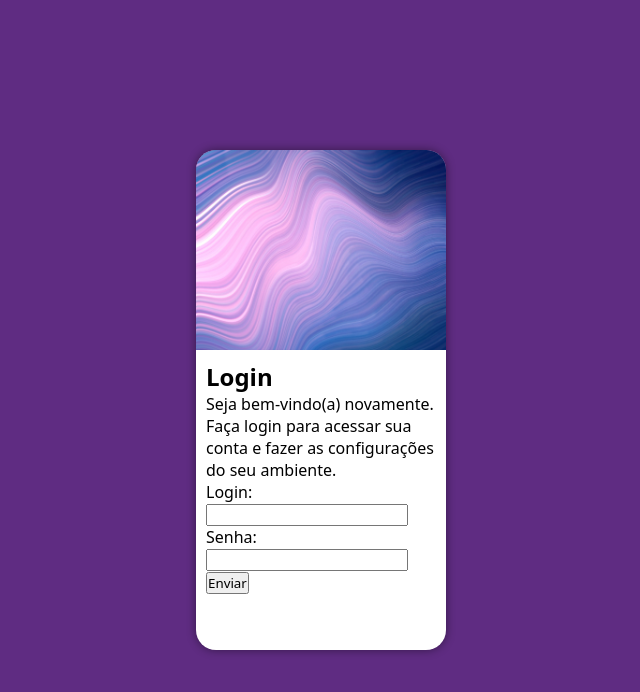
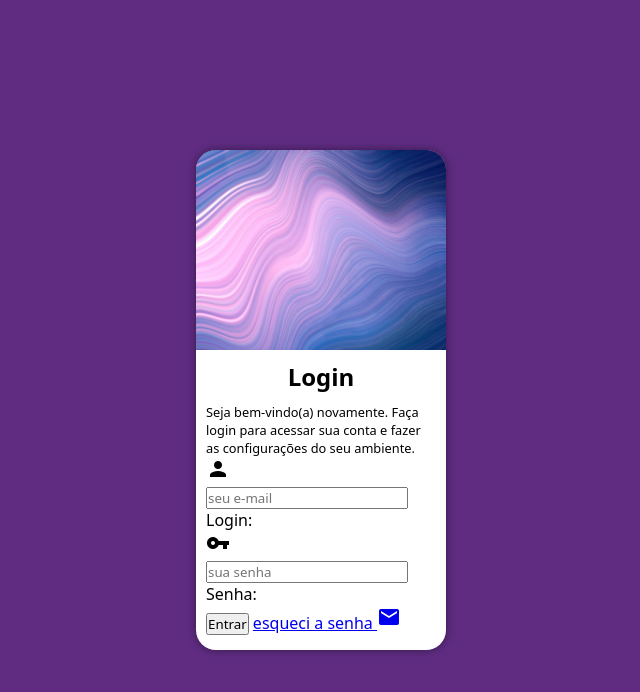
Before and after one commit to DFerreir4/Projeto-login, a plain HTML site: page index.html in a window 1280 px wide. Shown: the whole page, without its empty margins (319-959 px from the left). Drawn offline with Linux system fonts and the light colour scheme.

Commit message:
Formulário adicionado

```diff
--- a/index.html
+++ b/index.html
@@ -5,8 +5,10 @@
     <meta http-equiv="X-UA-Compatible" content="IE=edge">
     <meta name="viewport" content="width=device-width, initial-scale=1.0">
     <title>Document</title>
+    <link href="https://fonts.googleapis.com/icon?family=Material+Icons" rel="stylesheet">
     <link rel="stylesheet" href="./src/css/style.css">
     <link rel="stylesheet" href="./src/css/media-query.css">
+
 </head>
 <body>
     <main>
@@ -15,13 +17,24 @@
             <div id="form">
                 <h1>Login</h1>
                 <p>Seja bem-vindo(a) novamente. Faça login para acessar sua conta e fazer as configurações do seu ambiente.</p>
-                <form action="login.php" method="post">
-                    <label for="ilogin">Login:</label>
-                    <input type="text" name="login" id="ilogin">
-                    <label for="isenha">Senha:</label>
-                    <input type="password" name="senha" id="isenha">
-                    <input type="submit" value="Enviar">
-                </form>
+
+                    <form action="login.php" method="post" autocomplete="on">
+                        <div class="campo">
+                            <span class="material-icons">person</span>
+                            <input type="email" name="login" id="ilogin" placeholder="seu e-mail" autocomplete="email" required maxlength="30">
+                            <label for="ilogin">Login:</label>
+                        </div>
+                        <div class="campo">
+                            <span class="material-icons">vpn_key</span>
+                            <input type="password" name="senha" id="isenha" placeholder="sua senha" autocomplete="current-password" required minlength="8" maxlength="20">
+                            <label for="isenha">Senha:</label>
+                        </div>
+                        <input type="submit" value="Entrar">
+                        <a href="esqueci.html">
+                            esqueci a senha <i class="material-icons">mail</i>
+                        </a>
+                    </form>
+
             </div>
         </section>
     </main>
--- a/src/css/media-query.css
+++ b/src/css/media-query.css
@@ -46,4 +46,12 @@
         width: 50%;
     }
 
+    div#form > h1{
+        font-size: 2em;
+    }
+
+    div#form > p{
+        font-size: 1.2em;
+    }
+
 }
--- a/src/css/style.css
+++ b/src/css/style.css
@@ -54,3 +54,12 @@ section#login > div#form{
     display: block;
     padding: 10px;
 }
+
+div#form > h1{
+    text-align: center;
+    margin-bottom: 10px;
+}
+
+div#form > p{
+    font-size: 0.8em;
+}
```
